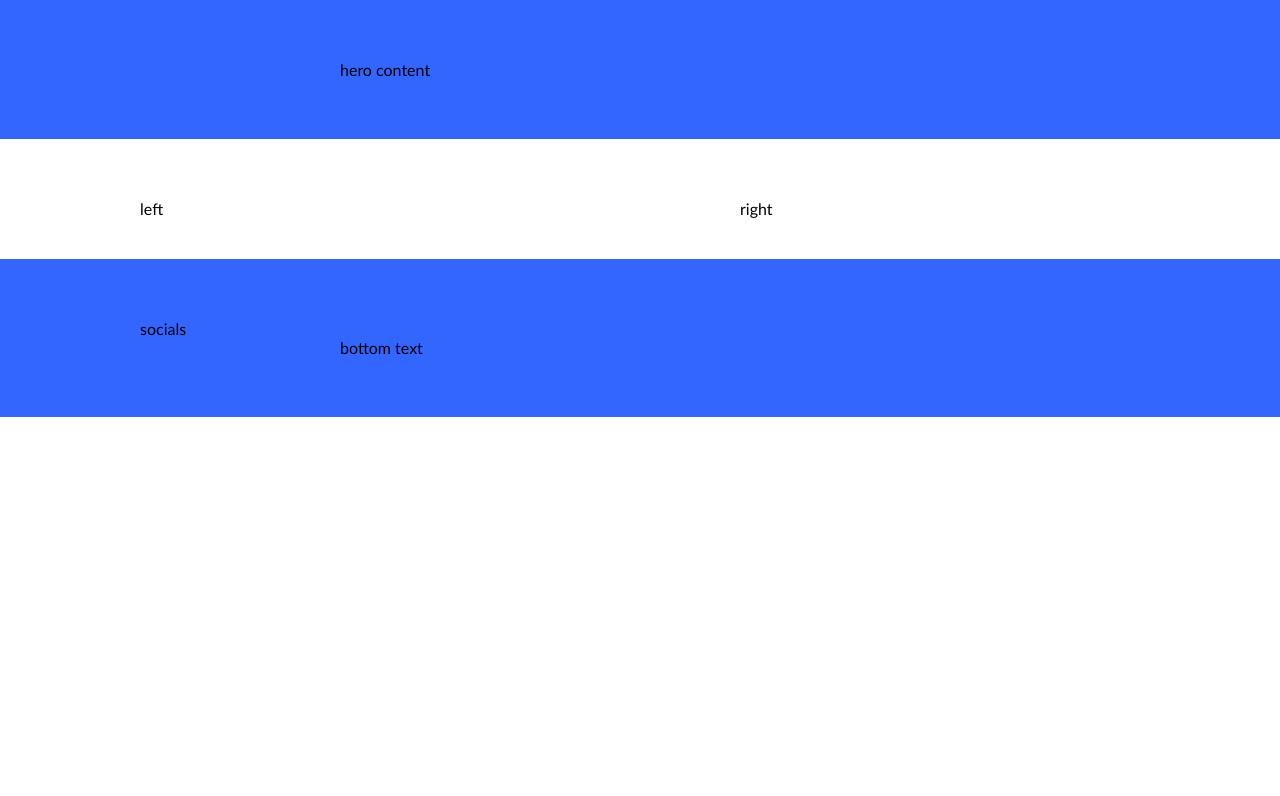
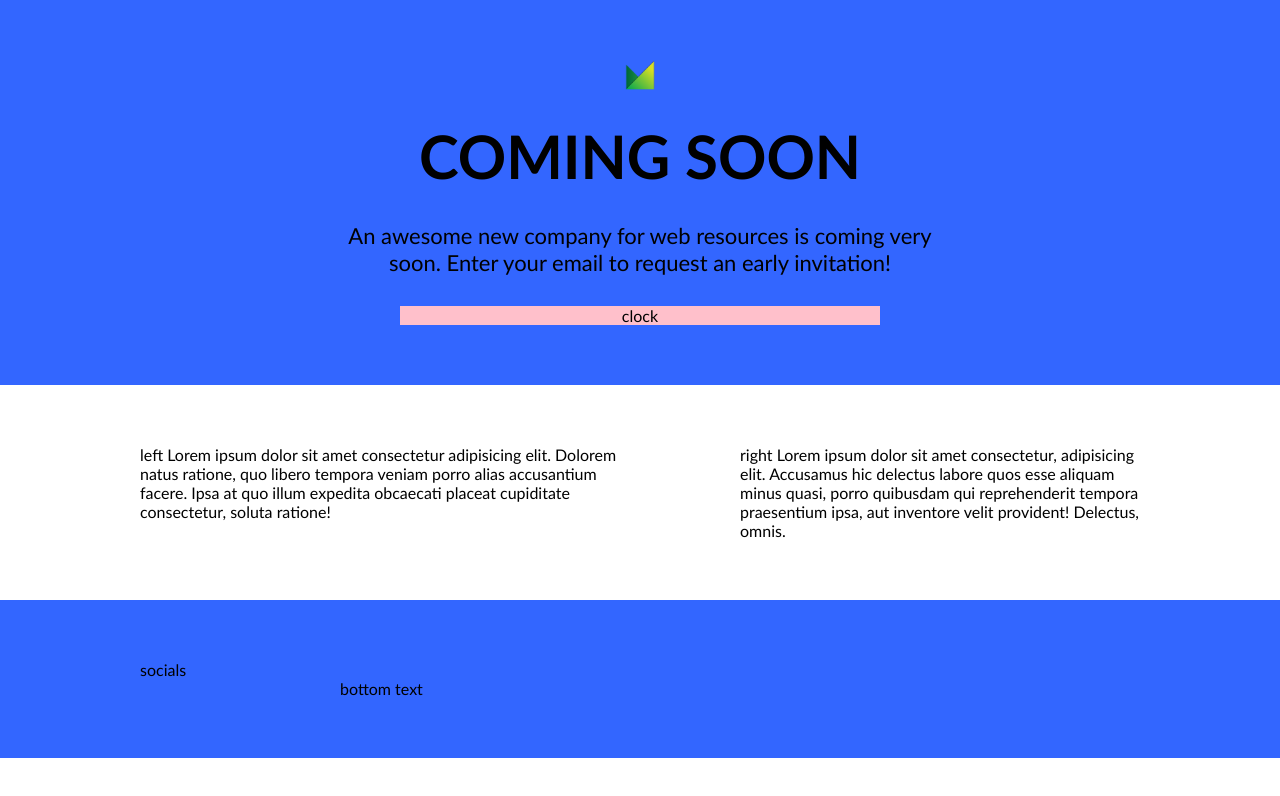
Before and after one commit to RokasSweets/06-007, a website: page index.html in a window 1280 px wide. Drawn offline with Linux system fonts and the light colour scheme.

Commit message:
Initial hero section #4

```diff
--- a/css/base/layout.css
+++ b/css/base/layout.css
@@ -5,24 +5,25 @@
 }
 
 .container > .row {
+    display: flex;
+    justify-content: space-between;
+    flex-wrap: wrap;
+    gap: 60px 0;
     width: 1000px;
     margin-left: calc(50% - 500px);
 }
 
 .container > .short-row {
-    display: inline-block;
     width: 600px;
     margin-left: calc(50% - 300px);
 }
 
 .container > .row > .left {
     width: 50%;
-    float: left;
 }
 
 .container > .row > .right {
     width: 40%;
-    float: right;
 }
 
 @media (max-width: 1100px) {
@@ -49,4 +50,10 @@
         width: 100%;
         margin-left: 0px;
     }
+    .container > .row > .left {
+        width: 100%;
+    }
+    .container > .row > .right {
+        width: 100%;
+    }
 }
--- a/css/pages/home.css
+++ b/css/pages/home.css
@@ -0,0 +1,25 @@
+.container > .hero {
+    display: flex;
+    flex-direction: column;
+    align-items: center;
+    gap: 30px;
+    text-align: center;
+}
+
+.logo {
+    height: 30px;
+}
+
+.main-title {
+    font-size: 60px;
+    text-transform: uppercase;
+}
+
+.main-description {
+    font-size: 22px;
+}
+
+.clock {
+    width: 80%;
+    background-color: pink;
+}
--- a/index.html
+++ b/index.html
@@ -24,18 +24,24 @@
 
 <body>
     <section class="container bg-blue">
-        <div class="short-row">
-        hero content
+        <div class="short-row hero">
+            <img class="logo" src="./img/logo.png" alt="logo">
+            <h1 class="main-title">Coming soon</h1>
+            <p class="main-description">An awesome new company for web resources is coming very soon.
+                Enter your email to request an early invitation!</p>
+            <div class="clock">
+                clock
+            </div>
         </div>
     </section>
 
     <section class="container">
         <div class="row">
             <div class="left">
-                left
-         </div>
+                left Lorem ipsum dolor sit amet consectetur adipisicing elit. Dolorem natus ratione, quo libero tempora veniam porro alias accusantium facere. Ipsa at quo illum expedita obcaecati placeat cupiditate consectetur, soluta ratione!
+            </div>
             <div class="right">
-                right
+                right Lorem ipsum dolor sit amet consectetur, adipisicing elit. Accusamus hic delectus labore quos esse aliquam minus quasi, porro quibusdam qui reprehenderit tempora praesentium ipsa, aut inventore velit provident! Delectus, omnis.
             </div>
         </div>
     </section>
@@ -45,7 +51,7 @@
             socials
         </div>
         <div class="short-row">
-        bottom text
+            bottom text
         </div>
     </footer>
 </body>
```
